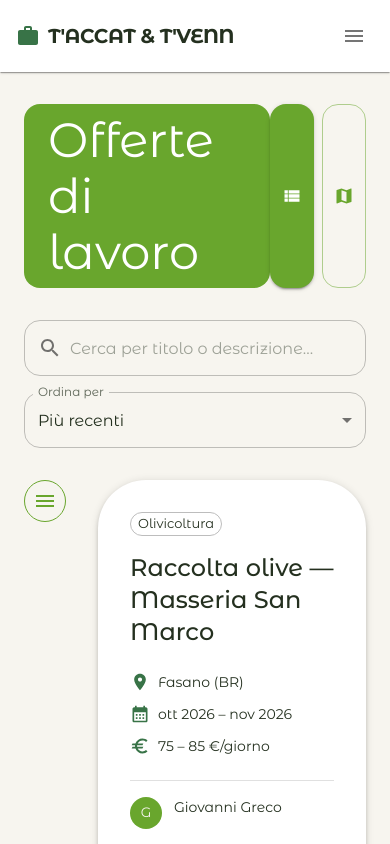
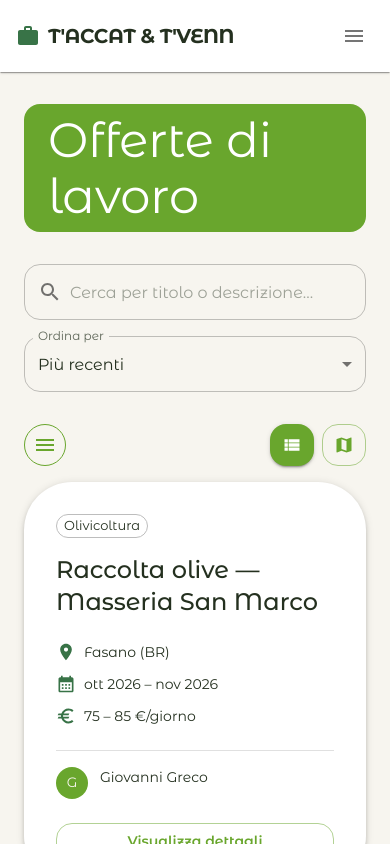
Before and after one commit to lup62/T-ACCAT-T-VENN, a React (Vite) app in the folder client/: page /annunci/offerte in a window 390 px wide. Shown: the top 844 px of the page. Built offline with nearby package versions, Linux system fonts and the light colour scheme.

Commit message:
aggiustamenti versione mobile

```diff
--- a/client/src/pages/Annunci/AnnunciLavoratoriPage.jsx
+++ b/client/src/pages/Annunci/AnnunciLavoratoriPage.jsx
@@ -14,10 +14,11 @@
  */
 
 import { useState } from "react";
-import { Box, Button, FormControl, InputAdornment, InputLabel, MenuItem, Select, Stack, TextField, Typography } from "@mui/material";
+import { Box, Button, FormControl, IconButton, InputAdornment, InputLabel, MenuItem, Select, Stack, TextField, Typography } from "@mui/material";
 import ViewListIcon from "@mui/icons-material/ViewList";
 import MapIcon from "@mui/icons-material/Map";
 import SearchIcon from "@mui/icons-material/Search";
+import MenuIcon from "@mui/icons-material/Menu";
 import AnnuncioCard from "./AnnuncioCard";
 import RegistratiDialog from "./RegistratiDialog";
 import StatoVuoto from "./StatoVuoto";
@@ -88,6 +89,7 @@ function applicaFiltri(lista, filtri) {
 
 function AnnunciLavoratoriPage() {
     const [dialogOpen, setDialogOpen] = useState(false);
+    const [filtriDrawerOpen, setFiltriDrawerOpen] = useState(false);
     const [filtri, setFiltri] = useState(FILTRI_INIZIALI);
     const [ricerca, setRicerca] = useState("");
     const [ordinamento, setOrdinamento] = useState("recenti");
@@ -129,8 +131,8 @@ function AnnunciLavoratoriPage() {
                     Cerca personale
                 </Typography>
 
-                {/* Toggle lista / mappa — ml:auto lo spinge all'estrema destra */}
-                <Stack direction="row" spacing={1} sx={{ ml: "auto" }}>
+                {/* Toggle lista / mappa — solo su desktop, su mobile è nella toolbar */}
+                <Stack direction="row" spacing={1} sx={{ ml: "auto", display: { xs: "none", md: "flex" } }}>
                     <Button
                         variant={vistaLista ? "contained" : "outlined"}
                         color="primary"
@@ -184,8 +186,26 @@ function AnnunciLavoratoriPage() {
                 </FormControl>
             </Stack>
 
+            {/* Toolbar mobile: hamburger filtri a sinistra + toggle lista/mappa a destra */}
+            <Stack direction="row" alignItems="center" sx={{ display: { xs: "flex", md: "none" }, mb: 2 }}>
+                <IconButton
+                    onClick={() => setFiltriDrawerOpen(true)}
+                    sx={{ border: 1, borderColor: "primary.main", borderRadius: 2, color: "primary.main" }}
+                >
+                    <MenuIcon />
+                </IconButton>
+                <Stack direction="row" spacing={1} sx={{ ml: "auto" }}>
+                    <Button variant={vistaLista ? "contained" : "outlined"} color="primary" onClick={() => setVistaLista(true)} sx={{ minWidth: 44, px: 1 }}>
+                        <ViewListIcon fontSize="small" />
+                    </Button>
+                    <Button variant={!vistaLista ? "contained" : "outlined"} color="primary" onClick={() => setVistaLista(false)} sx={{ minWidth: 44, px: 1 }}>
+                        <MapIcon fontSize="small" />
+                    </Button>
+                </Stack>
+            </Stack>
+
             {/* Layout: sidebar filtri a sinistra + contenuto a destra */}
-            <Box sx={{ display: "flex", gap: 4, alignItems: "stretch" }}>
+            <Box sx={{ display: "flex", flexDirection: { xs: "column", md: "row" }, gap: 4, alignItems: { md: "stretch" } }}>
                 {/* isLoggedIn=false finché non è implementato il sistema auth */}
                 <FiltriAnnunci
                     annunci={annunci}
@@ -193,6 +213,8 @@ function AnnunciLavoratoriPage() {
                     onFiltriChange={setFiltri}
                     color="primary"
                     isLoggedIn={false}
+                    drawerOpen={filtriDrawerOpen}
+                    onDrawerClose={() => setFiltriDrawerOpen(false)}
                 />
 
                 <Box sx={{ flex: 1, minWidth: 0 }}>
--- a/client/src/pages/Annunci/AnnunciLavoroPage.jsx
+++ b/client/src/pages/Annunci/AnnunciLavoroPage.jsx
@@ -14,10 +14,11 @@
  */
 
 import { useState } from "react";
-import { Box, Button, FormControl, InputAdornment, InputLabel, MenuItem, Select, Stack, TextField, Typography } from "@mui/material";
+import { Box, Button, FormControl, IconButton, InputAdornment, InputLabel, MenuItem, Select, Stack, TextField, Typography } from "@mui/material";
 import ViewListIcon from "@mui/icons-material/ViewList";
 import MapIcon from "@mui/icons-material/Map";
 import SearchIcon from "@mui/icons-material/Search";
+import MenuIcon from "@mui/icons-material/Menu";
 import AnnuncioCard from "./AnnuncioCard";
 import RegistratiDialog from "./RegistratiDialog";
 import StatoVuoto from "./StatoVuoto";
@@ -88,6 +89,7 @@ function applicaFiltri(lista, filtri) {
 
 function AnnunciLavoroPage() {
     const [dialogOpen, setDialogOpen] = useState(false);
+    const [filtriDrawerOpen, setFiltriDrawerOpen] = useState(false);
     const [filtri, setFiltri] = useState(FILTRI_INIZIALI);
     const [ricerca, setRicerca] = useState("");
     const [ordinamento, setOrdinamento] = useState("recenti");
@@ -129,8 +131,8 @@ function AnnunciLavoroPage() {
                     Offerte di lavoro
                 </Typography>
 
-                {/* Toggle lista / mappa — ml:auto lo spinge all'estrema destra */}
-                <Stack direction="row" spacing={1} sx={{ ml: "auto" }}>
+                {/* Toggle lista / mappa — solo su desktop, su mobile è nella toolbar */}
+                <Stack direction="row" spacing={1} sx={{ ml: "auto", display: { xs: "none", md: "flex" } }}>
                     <Button
                         variant={vistaLista ? "contained" : "outlined"}
                         color="secondary"
@@ -184,8 +186,26 @@ function AnnunciLavoroPage() {
                 </FormControl>
             </Stack>
 
+            {/* Toolbar mobile: hamburger filtri a sinistra + toggle lista/mappa a destra */}
+            <Stack direction="row" alignItems="center" sx={{ display: { xs: "flex", md: "none" }, mb: 2 }}>
+                <IconButton
+                    onClick={() => setFiltriDrawerOpen(true)}
+                    sx={{ border: 1, borderColor: "secondary.main", borderRadius: 2, color: "secondary.main" }}
+                >
+                    <MenuIcon />
+                </IconButton>
+                <Stack direction="row" spacing={1} sx={{ ml: "auto" }}>
+                    <Button variant={vistaLista ? "contained" : "outlined"} color="secondary" onClick={() => setVistaLista(true)} sx={{ minWidth: 44, px: 1 }}>
+                        <ViewListIcon fontSize="small" />
+                    </Button>
+                    <Button variant={!vistaLista ? "contained" : "outlined"} color="secondary" onClick={() => setVistaLista(false)} sx={{ minWidth: 44, px: 1 }}>
+                        <MapIcon fontSize="small" />
+                    </Button>
+                </Stack>
+            </Stack>
+
             {/* Layout: sidebar filtri a sinistra + contenuto a destra */}
-            <Box sx={{ display: "flex", gap: 4, alignItems: "stretch" }}>
+            <Box sx={{ display: "flex", flexDirection: { xs: "column", md: "row" }, gap: 4, alignItems: { md: "stretch" } }}>
                 {/* isLoggedIn=false finché non è implementato il sistema auth */}
                 <FiltriAnnunci
                     annunci={annunci}
@@ -193,6 +213,8 @@ function AnnunciLavoroPage() {
                     onFiltriChange={setFiltri}
                     color="secondary"
                     isLoggedIn={false}
+                    drawerOpen={filtriDrawerOpen}
+                    onDrawerClose={() => setFiltriDrawerOpen(false)}
                 />
 
                 <Box sx={{ flex: 1, minWidth: 0 }}>
--- a/client/src/pages/Annunci/FiltriAnnunci.jsx
+++ b/client/src/pages/Annunci/FiltriAnnunci.jsx
@@ -40,7 +40,6 @@ import {
     useMediaQuery,
     useTheme,
 } from "@mui/material";
-import MenuIcon from "@mui/icons-material/Menu";
 import CloseIcon from "@mui/icons-material/Close";
 import LockOutlinedIcon from "@mui/icons-material/LockOutlined";
 import RegistratiDialog from "./RegistratiDialog";
@@ -55,10 +54,9 @@ export const FILTRI_INIZIALI = {
     periodoFine: "",
 };
 
-function FiltriAnnunci({ annunci, filtri, onFiltriChange, color = "primary", isLoggedIn = false }) {
+function FiltriAnnunci({ annunci, filtri, onFiltriChange, color = "primary", isLoggedIn = false, drawerOpen = false, onDrawerClose = () => {} }) {
     const theme = useTheme();
     const isMobile = useMediaQuery(theme.breakpoints.down("md"));
-    const [drawerOpen, setDrawerOpen] = useState(false);
     const [dialogOpen, setDialogOpen] = useState(false);
 
     // Opzioni tipo lavoro uniche presenti negli annunci passati
@@ -240,28 +238,14 @@ function FiltriAnnunci({ annunci, filtri, onFiltriChange, color = "primary", isL
         </Box>
     );
 
-    // Su mobile: icona hamburger che apre un Drawer
+    // Su mobile: solo Drawer (il bottone trigger è gestito dalla pagina padre)
     if (isMobile) {
         return (
             <>
-                <IconButton
-                    onClick={() => setDrawerOpen(true)}
-                    sx={{
-                        mb: 2,
-                        alignSelf: "flex-start",
-                        border: 1,
-                        borderColor: `${color}.main`,
-                        borderRadius: 2,
-                        color: `${color}.main`,
-                    }}
-                >
-                    <MenuIcon />
-                </IconButton>
-
-                <Drawer anchor="left" open={drawerOpen} onClose={() => setDrawerOpen(false)}>
+                <Drawer anchor="left" open={drawerOpen} onClose={onDrawerClose}>
                     <Box sx={{ width: 300 }}>
                         <Box sx={{ display: "flex", justifyContent: "flex-end", p: 1 }}>
-                            <IconButton onClick={() => setDrawerOpen(false)}>
+                            <IconButton onClick={onDrawerClose}>
                                 <CloseIcon />
                             </IconButton>
                         </Box>
--- a/client/src/pages/Annunci/MappaAnnunci.jsx
+++ b/client/src/pages/Annunci/MappaAnnunci.jsx
@@ -60,7 +60,7 @@ function MappaAnnunci({ annunci, color = 'primary' }) {
     const markerIcon = createMarkerIcon(hexColor);
 
     return (
-        <Box sx={{ borderRadius: 3, overflow: 'hidden', boxShadow: 2, height: '100%', minHeight: { xs: 400, md: 500 } }}>
+        <Box sx={{ borderRadius: 3, overflow: 'hidden', boxShadow: 2, height: { xs: 450, md: '100%' } }}>
             <MapContainer
                 center={CENTRO_PUGLIA}
                 zoom={ZOOM_INIZIALE}
```
